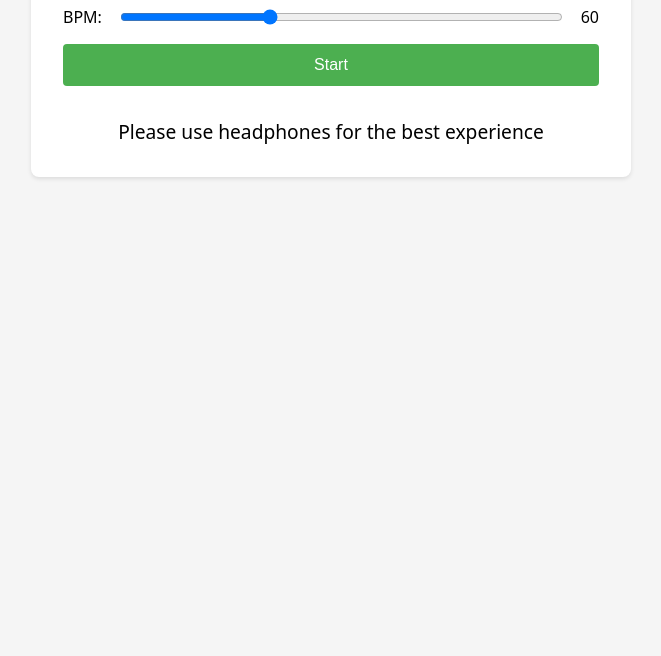
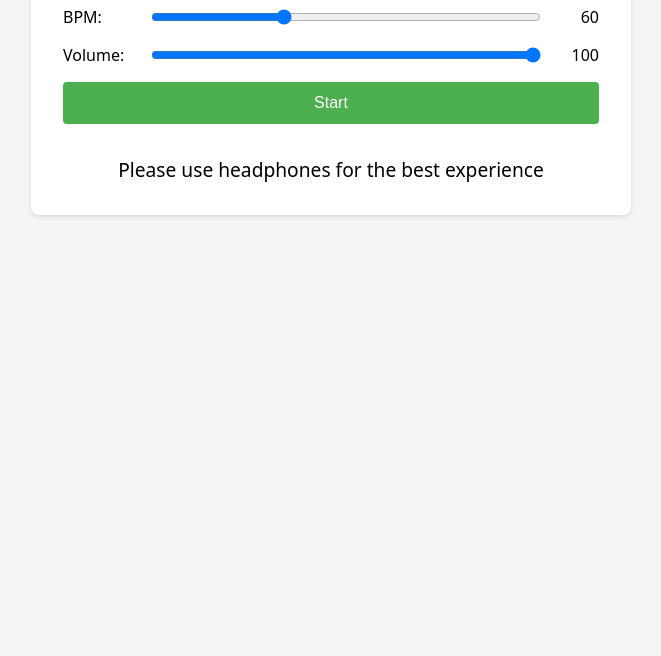
Before and after one commit to idowolf/emdr-beeper, a plain HTML site: page index.html in a window 1280 px wide. Shown: the part 144-800 px from the top of the page, without its empty margins (309-970 px from the left). Drawn offline with Linux system fonts and the light colour scheme.

Commit message:
Update index.html

```diff
--- a/index.html
+++ b/index.html
@@ -53,6 +53,13 @@
             font-size: 1.2rem;
             margin-top: 1rem;
         }
+        label {
+            min-width: 70px;
+        }
+        .value-display {
+            min-width: 40px;
+            text-align: right;
+        }
     </style>
 </head>
 <body>
@@ -62,7 +69,12 @@
             <div class="slider-container">
                 <label for="bpm">BPM:</label>
                 <input type="range" id="bpm" min="30" max="120" value="60">
-                <span id="bpmValue">60</span>
+                <span id="bpmValue" class="value-display">60</span>
+            </div>
+            <div class="slider-container">
+                <label for="volume">Volume:</label>
+                <input type="range" id="volume" min="0" max="100" value="100">
+                <span id="volumeValue" class="value-display">100</span>
             </div>
             <button id="startStop">Start</button>
         </div>
@@ -80,6 +92,8 @@
         const startStopButton = document.getElementById('startStop');
         const bpmSlider = document.getElementById('bpm');
         const bpmValue = document.getElementById('bpmValue');
+        const volumeSlider = document.getElementById('volume');
+        const volumeValue = document.getElementById('volumeValue');
 
         function createBeep() {
             const oscillator = audioContext.createOscillator();
@@ -89,7 +103,9 @@
             oscillator.type = 'sine';
             oscillator.frequency.value = 440;
 
-            gainNode.gain.value = 0.1;
+            // Convert volume percentage to gain value (0-1)
+            const volumeGain = (volumeSlider.value / 100) * 0.1;
+            gainNode.gain.value = volumeGain;
 
             stereoPanner.pan.value = currentSide === 'left' ? -1 : 1;
 
@@ -138,6 +154,11 @@
                 startBeeping();
             }
         });
+
+        volumeSlider.addEventListener('input', () => {
+            volumeValue.textContent = volumeSlider.value;
+            // If playing, the next beep will use the new volume
+        });
     </script>
 </body>
 </html>
```
